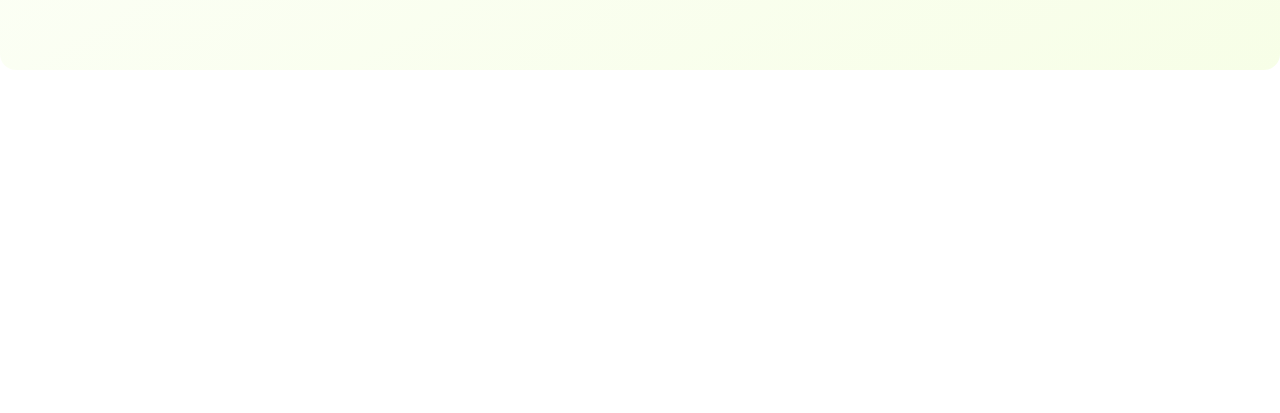
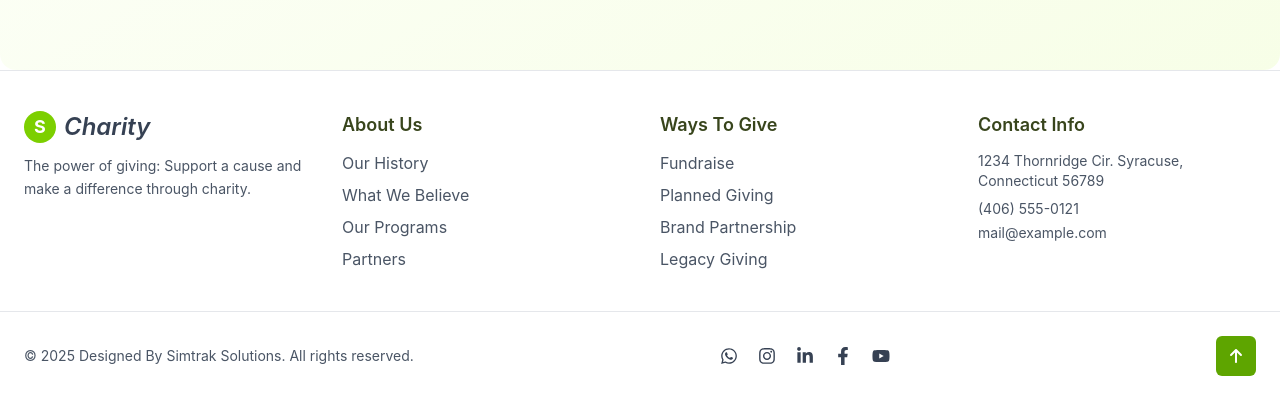
Before and after one commit to shivangsha350/India-my-vision, a React (Vite) app in the folder my-vision/: page / in a window 1280 px wide. Shown: the part 2124-2537 px from the top of the page. Before the commit the page ends 2194 px from the top, so only its background shows below. Built offline with nearby package versions, Linux system fonts and the light colour scheme.

Commit message:
Added footer section

```diff
--- a/my-vision/package.json
+++ b/my-vision/package.json
@@ -11,7 +11,8 @@
   },
   "dependencies": {
     "react": "^19.1.1",
-    "react-dom": "^19.1.1"
+    "react-dom": "^19.1.1",
+    "react-icons": "^5.5.0"
   },
   "devDependencies": {
     "@eslint/js": "^9.36.0",
--- a/my-vision/src/App.jsx
+++ b/my-vision/src/App.jsx
@@ -3,6 +3,7 @@
 import Hero from "./components/Hero";
 import AboutUs from "./AboutUs";
 import Objectives from "./components/Objectives";
+import Footer from "./Footer";
 
 const App = () => {
   return (
@@ -11,6 +12,7 @@
       <Hero />
       <Objectives/>
       <AboutUs/>
+      <Footer />
     </div>
   );
 };
--- /dev/null
+++ b/my-vision/src/Footer.jsx
@@ -0,0 +1,93 @@
+import React from "react";
+import { FaFacebookF, FaInstagram, FaLinkedinIn, FaYoutube, FaWhatsapp } from "react-icons/fa";
+import { FaArrowUp } from "react-icons/fa6";
+
+const Footer = () => {
+  return (
+    <footer className="bg-white text-[#3b3b3b] py-10 border-t border-gray-200">
+      <div className="max-w-7xl mx-auto px-6 grid grid-cols-1 md:grid-cols-4 gap-10">
+        {/* Charity Section */}
+        <div>
+          <div className="flex items-center space-x-2 mb-3">
+            <div className="w-8 h-8 bg-lime-500 rounded-full flex items-center justify-center text-white text-lg font-bold">
+              S
+            </div>
+            <h2 className="text-2xl font-semibold text-gray-700 italic">
+              Charity
+            </h2>
+          </div>
+          <p className="text-sm leading-relaxed text-gray-600">
+            The power of giving: Support a cause and make a difference through
+            charity.
+          </p>
+        </div>
+
+        {/* About Us */}
+        <div>
+          <h3 className="text-lg font-semibold text-[#38451C] mb-3">
+            About Us
+          </h3>
+          <ul className="space-y-2 text-gray-600">
+            <li>Our History</li>
+            <li>What We Believe</li>
+            <li>Our Programs</li>
+            <li>Partners</li>
+          </ul>
+        </div>
+
+        {/* Ways to Give */}
+        <div>
+          <h3 className="text-lg font-semibold text-[#38451C] mb-3">
+            Ways To Give
+          </h3>
+          <ul className="space-y-2 text-gray-600">
+            <li>Fundraise</li>
+            <li>Planned Giving</li>
+            <li>Brand Partnership</li>
+            <li>Legacy Giving</li>
+          </ul>
+        </div>
+
+        {/* Contact Info */}
+        <div>
+          <h3 className="text-lg font-semibold text-[#38451C] mb-3">
+            Contact Info
+          </h3>
+          <p className="text-gray-600 text-sm">
+            1234 Thornridge Cir. Syracuse,
+            <br />
+            Connecticut 56789
+          </p>
+          <p className="mt-2 text-sm text-gray-600">(406) 555-0121</p>
+          <p className="mt-1 text-sm text-gray-600">mail@example.com</p>
+        </div>
+      </div>
+
+      {/* Bottom Section */}
+      <div className="border-t border-gray-200 mt-10 pt-6 flex flex-col md:flex-row items-center justify-between max-w-7xl mx-auto px-6">
+        <p className="text-sm text-gray-600 mb-4 md:mb-0">
+          © 2025 Designed By Simtrak Solutions. All rights reserved.
+        </p>
+
+        {/* Social Icons in requested order */}
+        <div className="flex items-center space-x-5 text-gray-700 text-lg">
+          <FaWhatsapp className="hover:text-lime-600 cursor-pointer transition" />
+          <FaInstagram className="hover:text-lime-600 cursor-pointer transition" />
+          <FaLinkedinIn className="hover:text-lime-600 cursor-pointer transition" />
+          <FaFacebookF className="hover:text-lime-600 cursor-pointer transition" />
+          <FaYoutube className="hover:text-lime-600 cursor-pointer transition" />
+        </div>
+
+        {/* Scroll to top */}
+        <button
+          onClick={() => window.scrollTo({ top: 0, behavior: "smooth" })}
+          className="bg-lime-600 hover:bg-lime-700 text-white p-3 rounded-md ml-5 transition"
+        >
+          <FaArrowUp />
+        </button>
+      </div>
+    </footer>
+  );
+};
+
+export default Footer;
```
Also changed, not shown: 1 other file (tests, documents, lock files or other folders).
